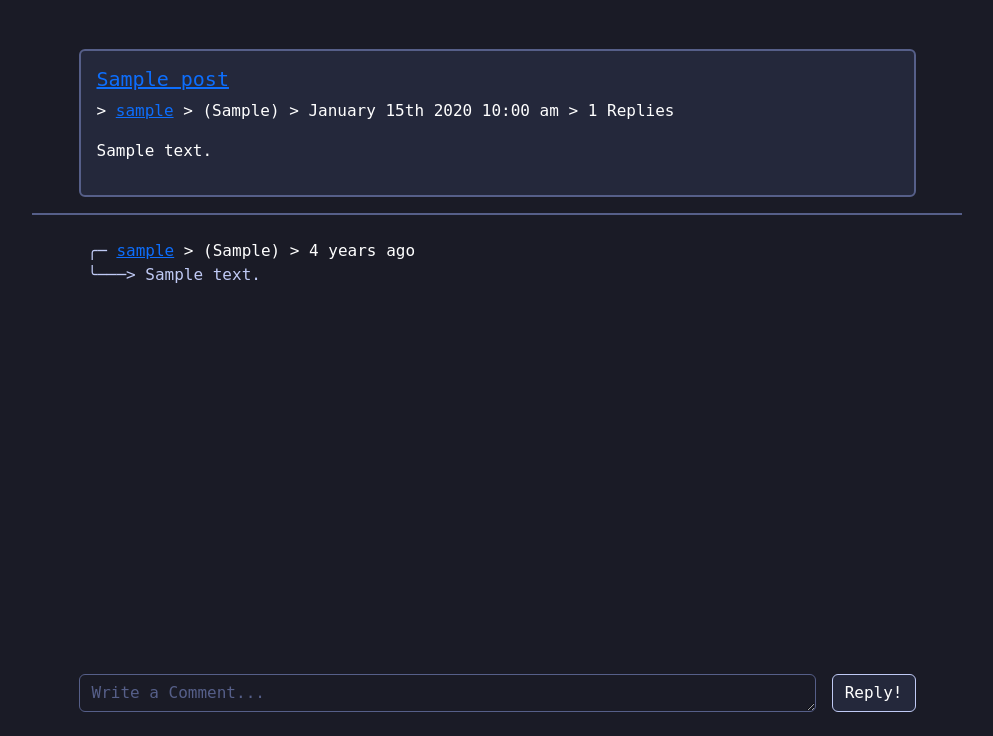
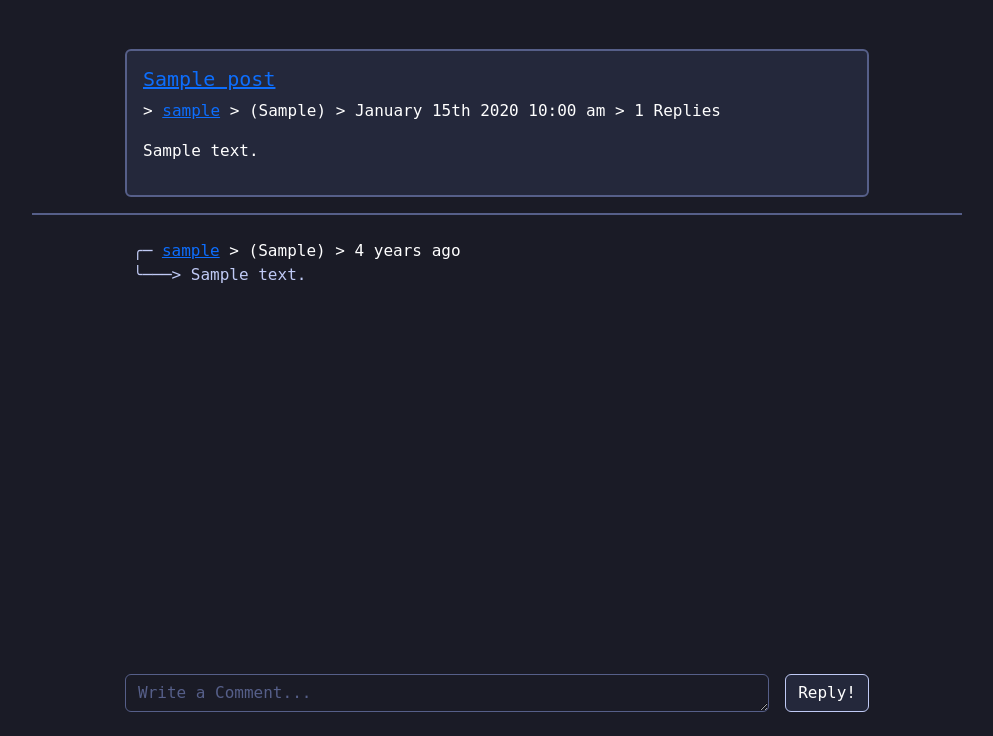
Before and after one commit to K-Straiton/CITS3403-Project, a Flask app: page /post/1 in a window 1280 px wide. Shown: the part 64-800 px from the top of the page, without its empty margins (143-1136 px from the left). Run offline with Flask 3, Linux system fonts and the light colour scheme; tables that the repository leaves empty hold one stand-in row (values such as "Sample post"); some libraries are stand-ins or nearby versions.

Commit message:
Fix sizing on md screens

```diff
--- a/app/templates/_comments.html
+++ b/app/templates/_comments.html
@@ -1,6 +1,6 @@
 <div>
     {{ moment.include_moment() }} <!--This will always need to be added to any file that uses it - maybe move it into navbar or something-->
-    <div class="card posts-homepage comment-card mt-2 border rounded col-sm-10 col-md-9 col-lg-9 mx-auto align-self-center">
+    <div class="card posts-homepage comment-card mt-2 border rounded col-sm-10 col-md-9 col-lg-8 mx-auto align-self-center">
         <div class="card-body p-0">
             <p class="align-self-center mt-2 mb-0 pb-0"> <span class="text-accent">╭─</span> <a href="{{ url_for('userview', username= comment.commentPoster.username)}}" >{{ comment.commentPoster.username }}</a> > ({{ comment.commentPoster.pronouns }}) > {{moment(comment.timestamp).fromNow()}} </p>
             <!-- <p class="align-self-center mt-2"> ╰───></p> -->
--- a/app/templates/index.html
+++ b/app/templates/index.html
@@ -8,7 +8,7 @@
 <div id="post-scrollable-content" class="container-xl align-self-center px-auto">
     {% block content %}
         {% for post in posts %}
-        <div class="col-sm-10 col-md-10 col-lg-9 mx-auto">
+        <div class="col-sm-10 col-md-9 col-lg-8 mx-auto">
             {% include '_post.html' %}
         </div>
         {% endfor %}
--- a/app/templates/post-view.html
+++ b/app/templates/post-view.html
@@ -2,7 +2,7 @@
 {% block page_title %}ThinkMad - {{post.title}}{% endblock %}
 {% block body_content %}
   <div class="align-self-center container-xl mx-auto ">
-  <div class="card posts-homepage border rounded col-sm-10 col-md-9 col-lg-9 mx-auto align-self-center">
+  <div class="card posts-homepage border rounded col-sm-10 col-md-9 col-lg-8 mx-auto align-self-center">
       <div class="card-body">
           <h5 class="card-title"><a href="{{ url_for('postview', post_id=post.id)}}" > {{ post.title }} </a> </h5>
           <p class="align-self-center mt-2"> > <a href="{{ url_for('userview', username= post.author.username)}}" >{{ post.author.username }}</a> > ({{ post.author.pronouns }}) > {{moment(post.timestamp).format('MMMM Do YYYY h:mm a')}} > {{commentNumber}} Replies </p>
@@ -15,7 +15,7 @@
 
   <div class="container fixed-bottom comment-footer mx-auto">
     <!-- <row> -->
-      <div class="col-sm-10 col-md-9 col-lg-9 mx-auto align-self-center">
+      <div class="col-sm-10 col-md-9 col-lg-8 mx-auto align-self-center">
         <form action="" method="post" class="d-flex mt-3 mb-4">
           {{ form.hidden_tag() }}
           <label class="form-label visually-hidden" for="commentBodyInput"
```
